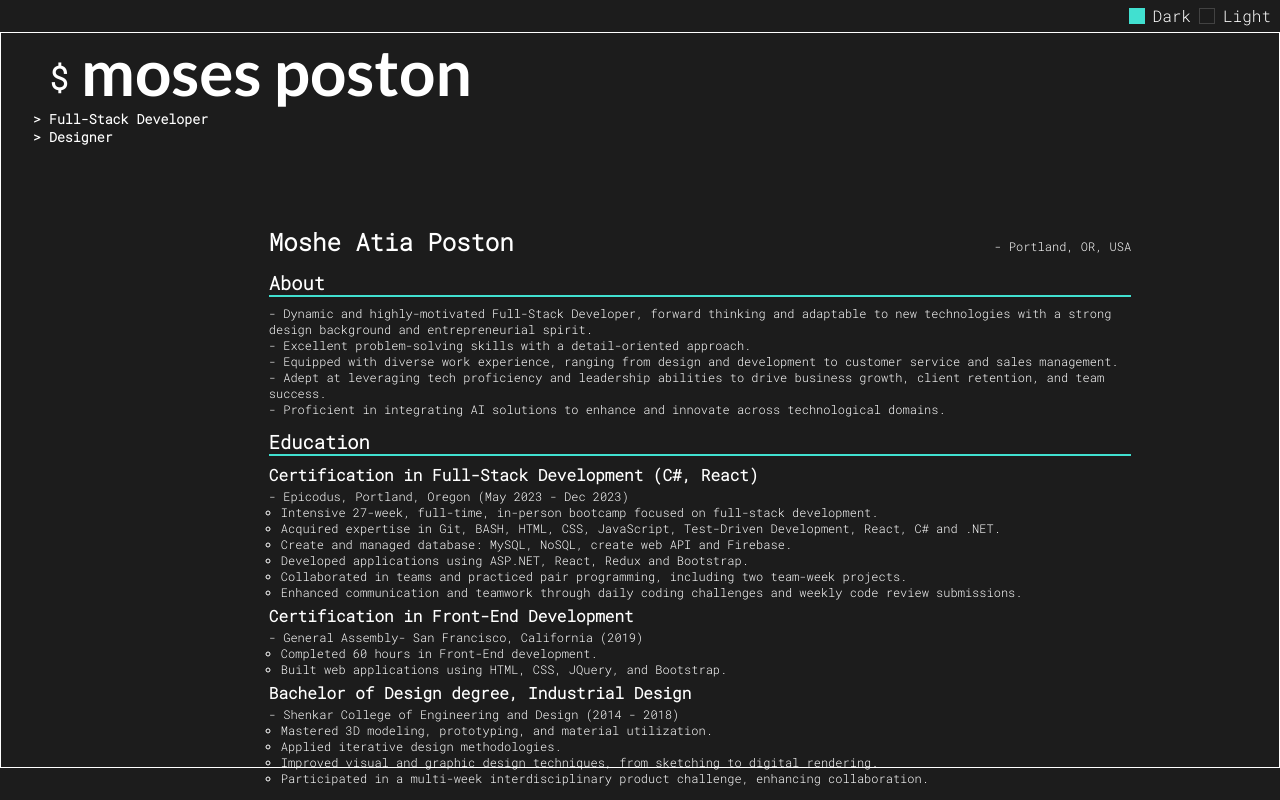
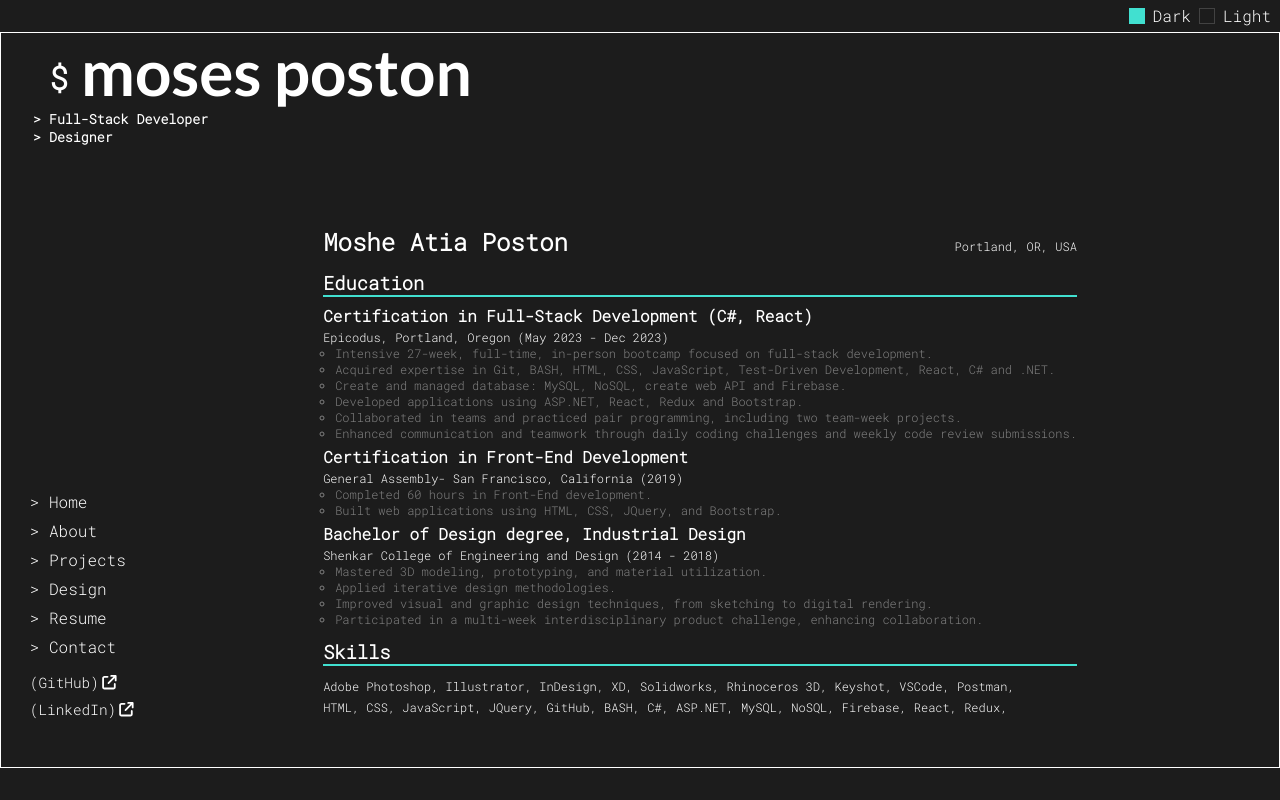
Before and after one commit to Object-ions/objections-portfolio, a React (Create React App) app: page /resume in a window 1280 px wide. Shown: the top 800 px of the page. Built offline with nearby package versions, Linux system fonts and the light colour scheme.

Commit message:
Update Resume and it's style

```diff
--- a/src/components/Resume/Resume.js
+++ b/src/components/Resume/Resume.js
@@ -13,12 +13,17 @@ const Resume = () => {
         <p>Portland, OR, USA</p>
       </div>
 
+      {/* About */}
+      {/* <div className="about">
         <h3>About</h3>
         <hr />
         {about.map((paragraph, index) => (
           <p key={index}>{paragraph}</p>
         ))}
+      </div> */}
 
+      {/* Education */}
+      <div className="education">
         <h3>Education</h3>
         <hr />
         {education.map((edu, index) => (
@@ -34,15 +39,21 @@ const Resume = () => {
             </ul>
           </div>
         ))}
+      </div>
 
+      {/* Experience */}
+      {/* <div className="experience">
         <h3>Professional Experience</h3>
         <hr />
         {experience.map((exp, index) => (
           <div key={index}>
+            <div className="company-duration">
               <h4>{exp.title}</h4>
+
               <p>
                 {exp.company} ({exp.duration})
               </p>
+            </div>
             <ul>
               {exp.details.map((detail, dIndex) => (
                 <li key={dIndex}>{detail}</li>
@@ -50,9 +61,12 @@ const Resume = () => {
             </ul>
           </div>
         ))}
+      </div> */}
 
+      {/* Skills */}
       <div className="skills">
         <h3>Skills</h3>
+        <hr />
         <Skills />
       </div>
     </div>
--- a/src/components/Resume/Resume.scss
+++ b/src/components/Resume/Resume.scss
@@ -8,6 +8,10 @@
   ul {
     list-style-type: circle;
     margin-left: 0.75rem;
+
+    li {
+      color: darken($dark-text-color, 50%);
+    }
   }
 
   hr {
@@ -24,12 +28,16 @@
     margin-bottom: 0.2rem;
   }
 
+  span {
+    font-size: 0.75rem;
+
+    &::after {
+      content: ", ";
+    }
+  }
+
   p {
     font-size: 0.75rem;
-
-    &::before {
-      content: "- ";
-    }
   }
 
   li {
@@ -42,27 +50,10 @@
     justify-content: space-between;
   }
 
-  .tags {
-    display: flex;
-    flex-wrap: wrap;
-    gap: 0.25rem;
-    margin-bottom: 0.5rem;
-    width: 50%;
-
-    &:hover {
-      cursor: crosshair;
-    }
-  }
-
-  .tag {
-    background: $dark-special-color;
-    color: $dark-bg-color;
-    border-radius: 0.2rem;
-    padding: 0.2rem 0.3rem;
-    font-size: 0.8rem;
-
-    &:hover {
-      cursor: crosshair;
+  .about {
+    p {
+      color: darken($dark-text-color, 50%);
+      margin-right: 5rem;
     }
   }
 }
```
Lines whose indentation alone changed are shown as unchanged.
